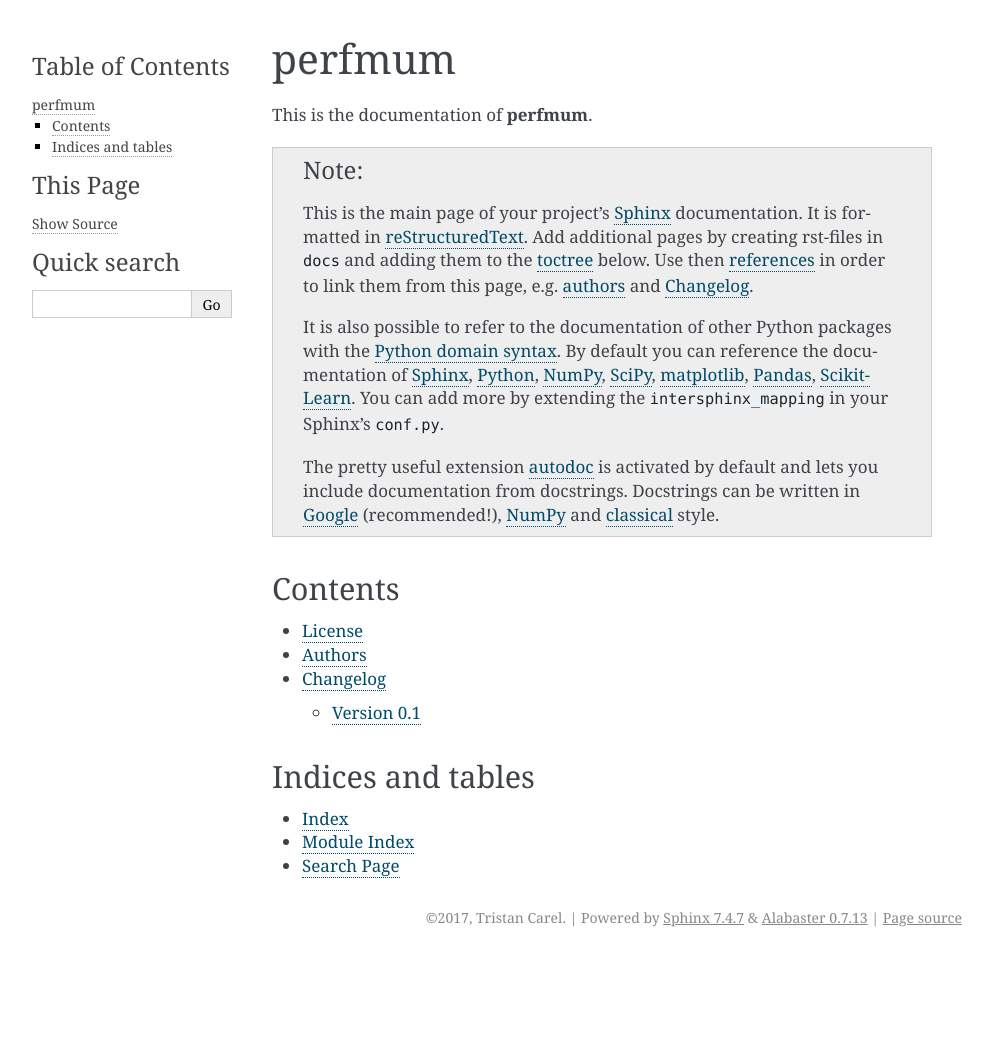
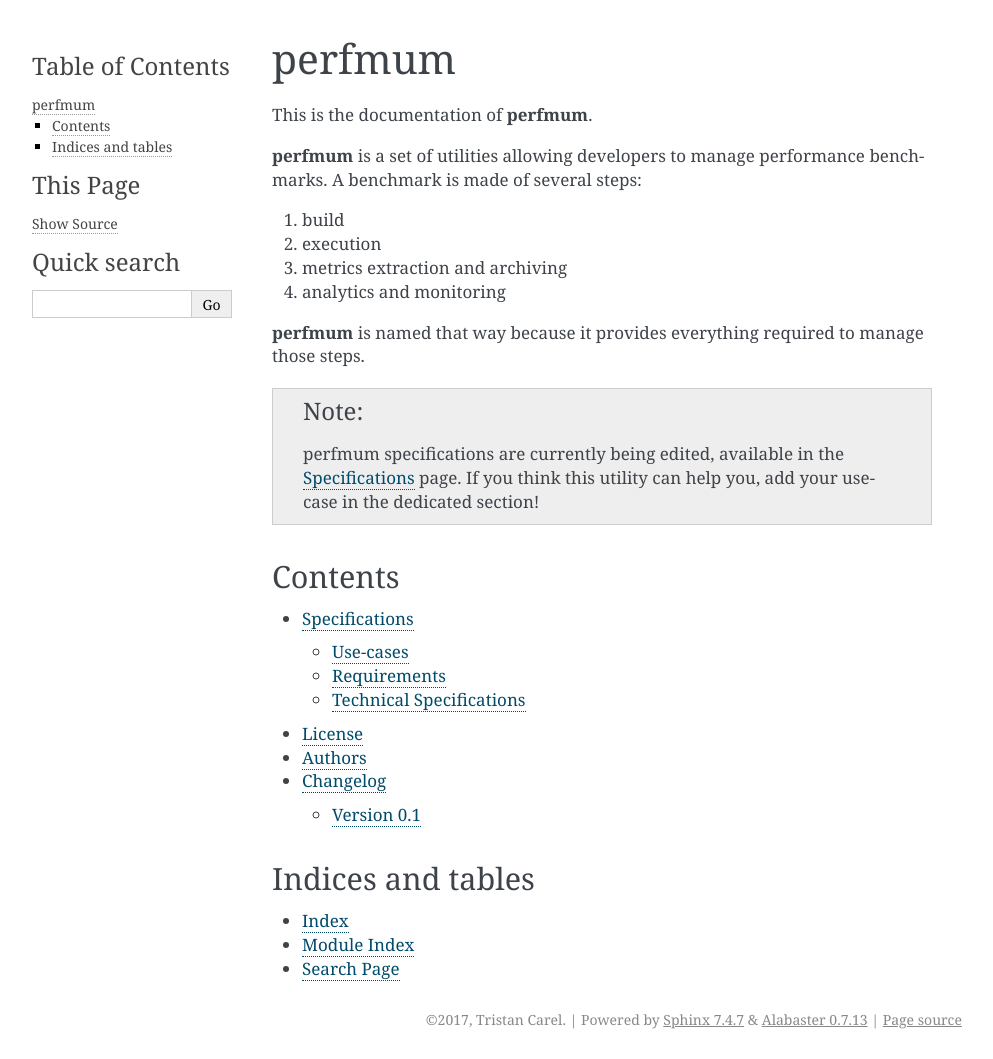
Before and after one commit to tristan0x/perfmum, a Sphinx documentation site: the page built from docs/index.rst, in a window 1280 px wide. Shown: the whole page, without its empty margins (148-1141 px from the left). Built offline with Sphinx 7.4.7, drawn with Linux system fonts in a browser that asks for light colours; formulas are drawn with MathJax 3; pages that are not in the unit, such as notebooks, are missing from menus; before the commit the page ends 957 px from its top, so only the background shows below that.

Commit message:
Specifications bootstrap!

```diff
--- a/docs/index.rst
+++ b/docs/index.rst
@@ -4,39 +4,22 @@ perfmum
 
 This is the documentation of **perfmum**.
 
+
+**perfmum** is a set of utilities allowing developers to manage performance
+benchmarks. A benchmark is made of several steps::
+
+1. build
+2. execution
+3. metrics extraction and archiving
+4. analytics and monitoring
+
+**perfmum** is named that way because it provides everything required to
+manage those steps.
+
 .. note::
 
-    This is the main page of your project's `Sphinx <http://sphinx-doc.org/>`_
-    documentation. It is formatted in `reStructuredText
-    <http://sphinx-doc.org/rest.html>`__. Add additional pages by creating
-    rst-files in ``docs`` and adding them to the `toctree
-    <http://sphinx-doc.org/markup/toctree.html>`_ below. Use then
-    `references <http://sphinx-doc.org/markup/inline.html>`__ in order to link
-    them from this page, e.g. :ref:`authors <authors>` and :ref:`changes`.
-
-    It is also possible to refer to the documentation of other Python packages
-    with the `Python domain syntax
-    <http://sphinx-doc.org/domains.html#the-python-domain>`__. By default you
-    can reference the documentation of `Sphinx <http://sphinx.pocoo.org>`__,
-    `Python <http://docs.python.org/>`__, `NumPy
-    <http://docs.scipy.org/doc/numpy>`__, `SciPy
-    <http://docs.scipy.org/doc/scipy/reference/>`__, `matplotlib
-    <http://matplotlib.sourceforge.net>`__, `Pandas
-    <http://pandas.pydata.org/pandas-docs/stable>`__, `Scikit-Learn
-    <http://scikit-learn.org/stable>`__. You can add more by
-    extending the ``intersphinx_mapping`` in your Sphinx's ``conf.py``.
-
-    The pretty useful extension `autodoc
-    <http://www.sphinx-doc.org/en/stable/ext/autodoc.html>`__ is activated by
-    default and lets you include documentation from docstrings. Docstrings can
-    be written in `Google
-    <http://google.github.io/styleguide/pyguide.html#Comments>`__
-    (recommended!), `NumPy
-    <https://github.com/numpy/numpy/blob/master/doc/HOWTO_DOCUMENT.rst.txt>`__
-    and `classical
-    <http://www.sphinx-doc.org/en/stable/domains.html#info-field-lists>`__
-    style.
-
+    perfmum specifications are currently being edited, available in the
+    :ref:`specifications` page. If you think this utility can help you, add your use-case in the dedicated section!
 
 Contents
 ========
@@ -44,6 +27,7 @@ Contents
 .. toctree::
    :maxdepth: 2
 
+   Specifications <specifications>
    License <license>
    Authors <authors>
    Changelog <changes>
```
Also changed, not shown: docs/specifications.rst (added, +71 -0 lines).
